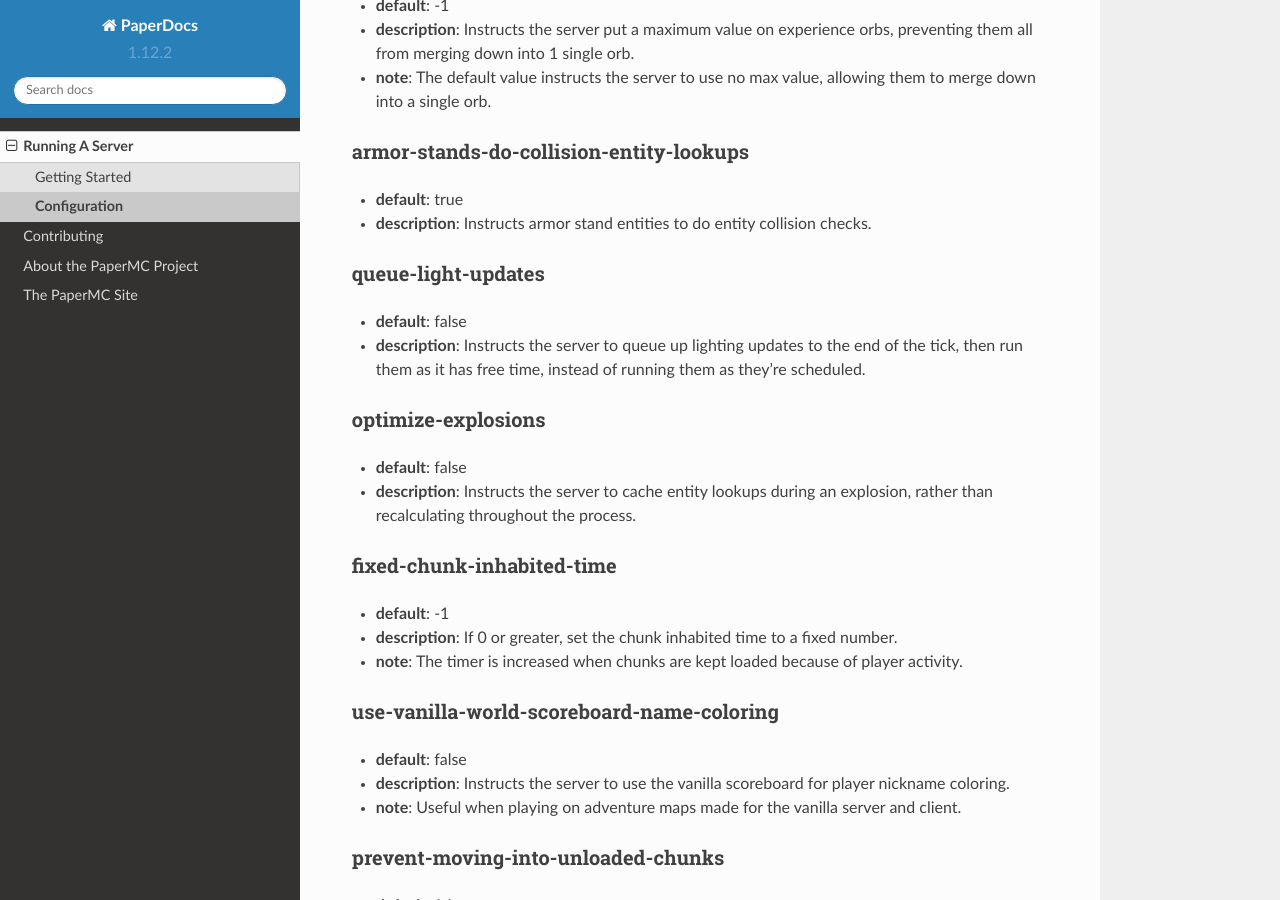
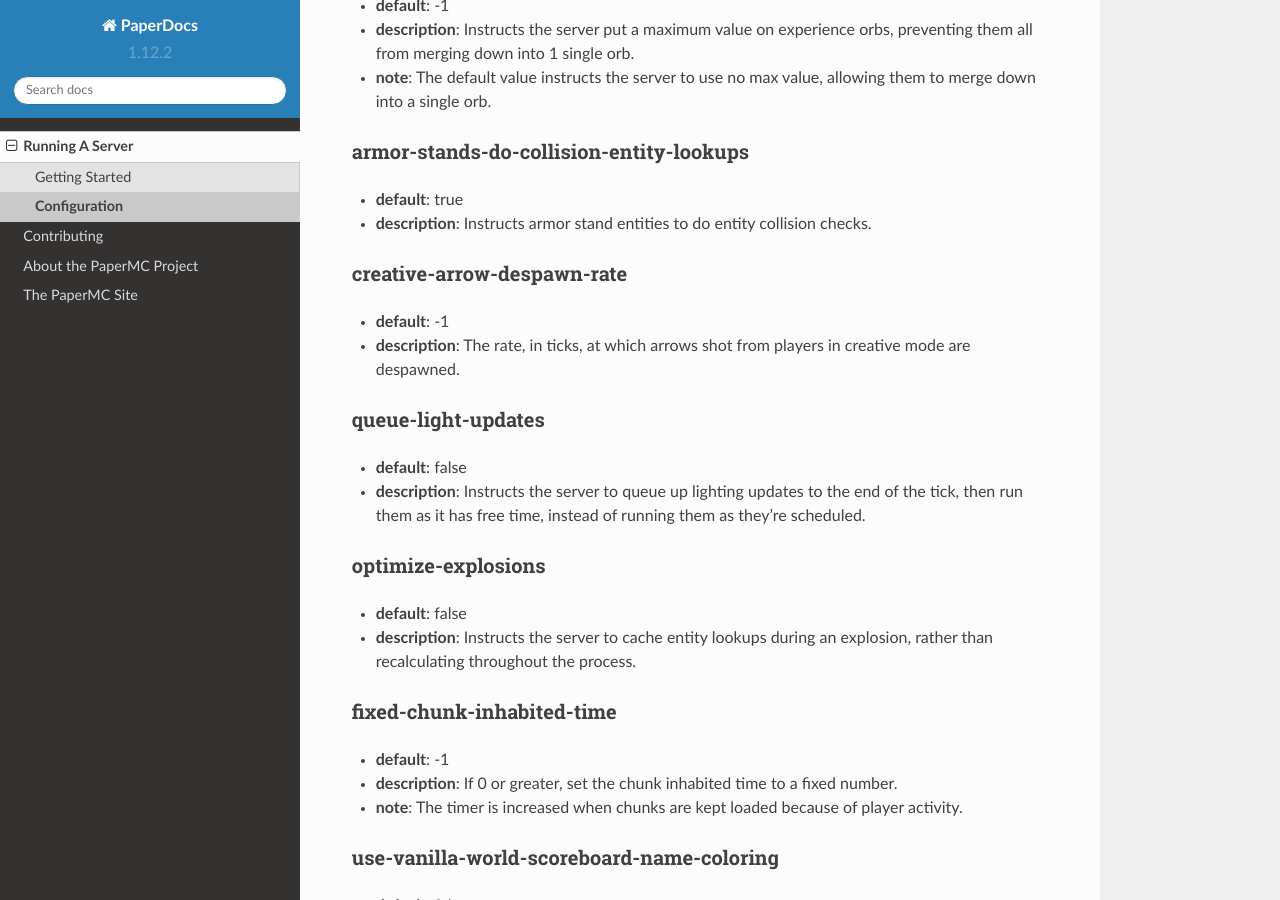
Before and after one commit to PaperMC/PaperDocs, a Sphinx documentation site: the page built from source/server/configuration.rst, in a window 1280 px wide and 900 px high, scrolled down 11212 px. Built offline with Sphinx 7.4.7 and the Read the Docs theme 2.0.0, drawn with Linux system fonts in a browser that asks for light colours.

Commit message:
Add creative-arrow-despawn-rate configuration documentation

```diff
--- a/source/server/configuration.rst
+++ b/source/server/configuration.rst
@@ -499,6 +499,12 @@
 * **description**: Instructs armor stand entities to do entity collision
   checks.
 
+creative-arrow-despawn-rate
+~~~~~~~~~~~~~~~~~~~~~~~~~~~
+* **default**: -1
+* **description**: The rate, in ticks, at which arrows shot from players in
+  creative mode are despawned.
+
 queue-light-updates
 ~~~~~~~~~~~~~~~~~~~
 * **default**: false
```
